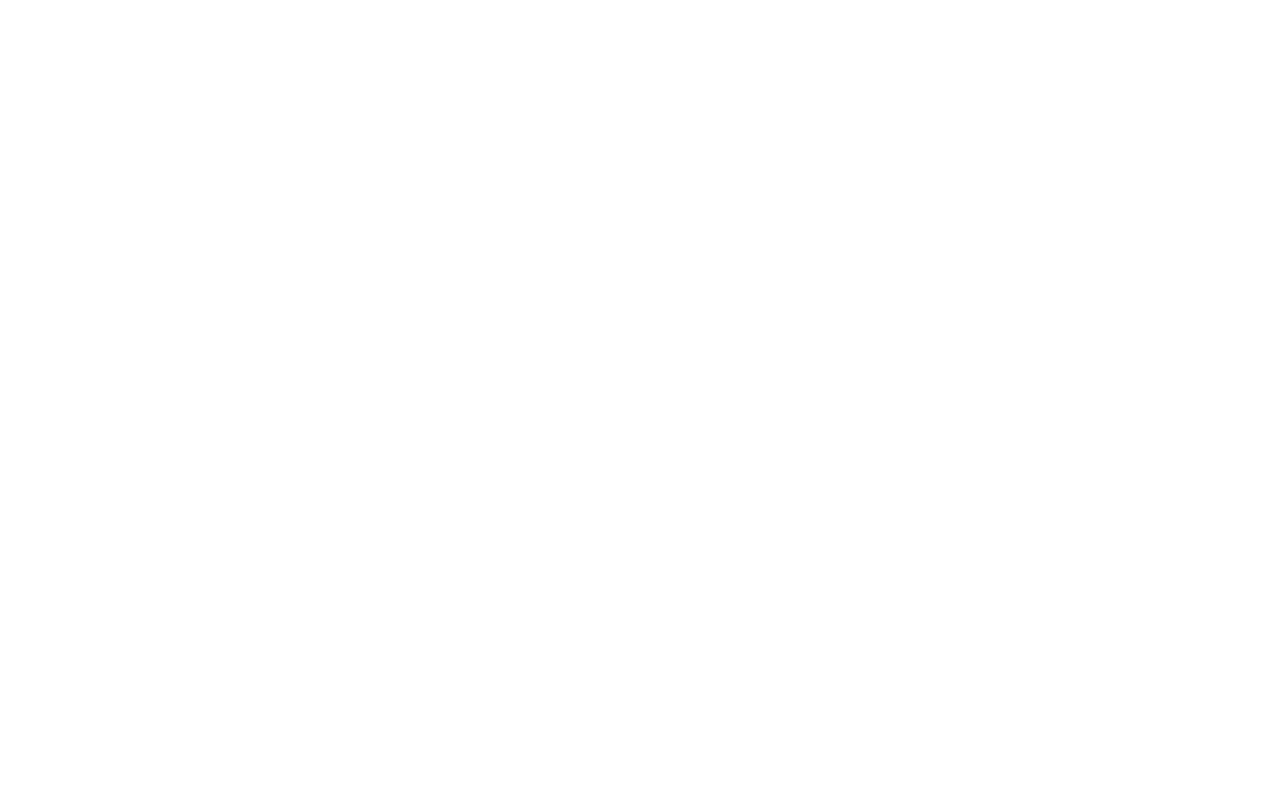
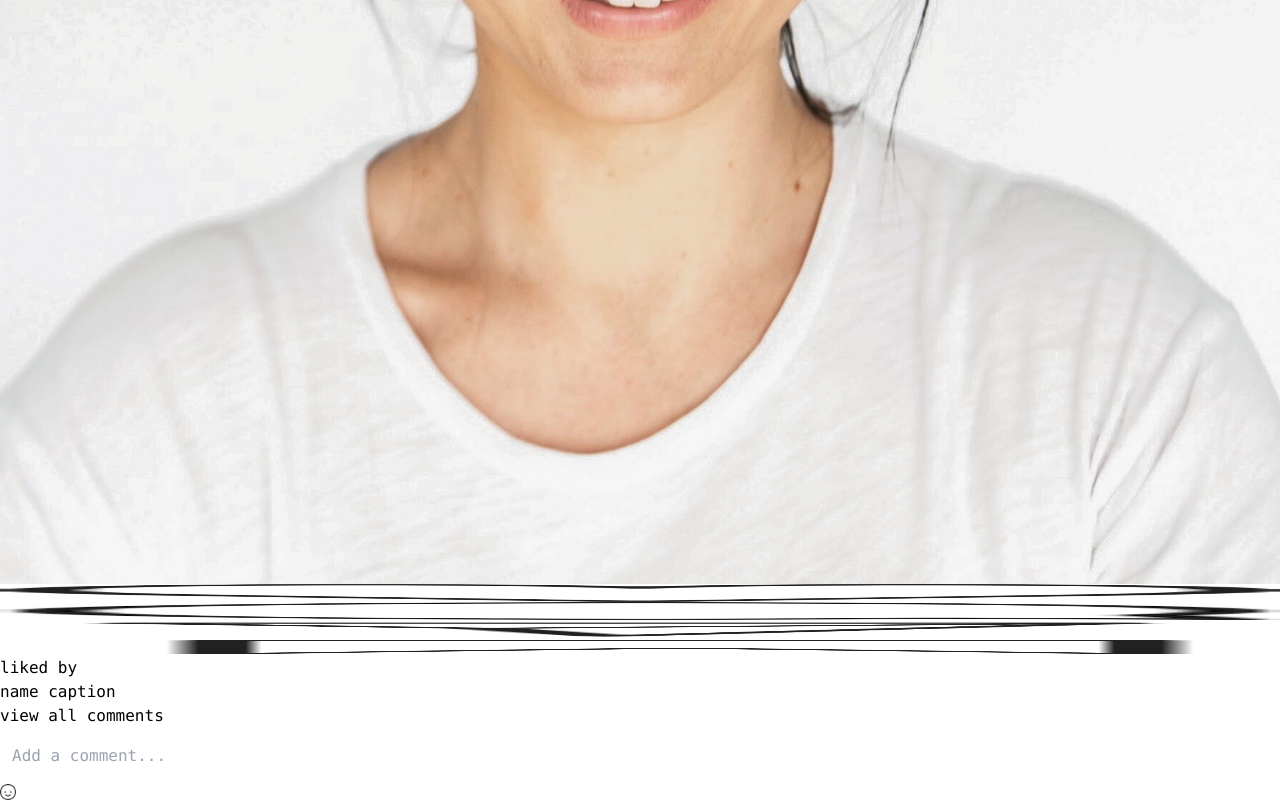
Before and after one commit to shishirchhetri/instagram, a React (Vite) app: page / in a window 1280 px wide. Shown: the part 1535-2335 px from the top of the page. Before the commit the page ends 800 px from the top, so only its background shows below. Built offline with nearby package versions, Linux system fonts and the light colour scheme.

Commit message:
created-post-card

```diff
--- a/src/App.jsx
+++ b/src/App.jsx
@@ -6,6 +6,7 @@ import Layout from './pages/Layout'
 import { Route, Routes } from "react-router-dom";
 import Home from "./pages/Home";
 import Sidebar from "./components/Sidebar";
+import PostCard from "./components/PostCard";
 // import Nav from "./components/Nav";
 const App = () => {
   return (
@@ -18,7 +19,6 @@ const App = () => {
           <Route path="/profile" element={<Profile />} />
         </Route>
       </Routes>
-
     </div>
   );
 };
--- a/src/components/PostCard.jsx
+++ b/src/components/PostCard.jsx
@@ -1,40 +1,53 @@
-import React from 'react'
-import profile from '../assets/img2.jpg'
+import React from "react";
+import profile from "../assets/img2.jpg";
+import { AiOutlineMenu, AiOutlineHeart } from "react-icons/ai";
+import like from '../assets/icons/like.png'
+import comment from '../assets/icons/comment.png'
+import send from '../assets/icons/send.png'
+import save from '../assets/icons/save.png'
+import smile from '../assets/icons/smile.png'
 
 const PostCard = () => {
   return (
-    <div className='w-full'>
-        <div className='bg-red-300 w-full'>
-        <div className='flex'>
-            <img src={profile} className='icon-comp rounded-full' alt="" srcset="" />
-            <div>Lalalalisa_m <span></span> <span>3 h</span></div>
+    <div className="w-64">
+      <div className="flex flex-col gap-2 p-3 pb-0 border-b border-green-950">
+        <div className="flex gap-2 " >
+          <img
+            src={profile}
+            className="icon-comp rounded-full"
+            alt=""
+            srcset=""
+          />
+          <div>
+            Lalalalisa_m <span></span> <span>3 h</span>
           </div>
-        <div>
-            <img src="" alt="" />
+        </div>
+        <div className="h-64 w-full">
+          <img src={profile} alt="post content image" className="post h-full w-full "/>
         </div>
 
-        <div>
-            <div>
-                <div>like</div>
-                <div>comment</div>
-                <div>share</div>
+        <div className="flex justify-between">
+          <div className="flex gap-4">
+            <div><img src={like} className="post-icon" alt="" srcset="" /></div>
+            <div><img src={comment} alt="" srcset="" className="post-icon" /></div>
+            <div><img src={send} alt="" className="post-icon" /></div>
           </div>
-            <div>save</div>
+          <div><img src={save} alt="" className="post-icon" /></div>
         </div>
         <div>
           <div>liked by </div>
-            <div>name <span>caption</span></div>
-            <div>
-                view all comments
+          <div className="flex gap-2">
+            name <span>caption</span>
           </div>
-            <div>
-                <input type="text" placeholder='Add a comment...' />
-                <span>emoji</span>
+          <div>view all comments</div>
+          <div className="flex justify-between items-center gap-4">
+            <input type="text" placeholder="Add a comment..." />
+            <span><img src={smile} className="post-icon-sm" alt="" srcset="" /></span>
           </div>
         </div>
       </div>
     </div>
-  )
-}
+  );
+};
 
-export default PostCard
+export default PostCard;
--- a/src/index.css
+++ b/src/index.css
@@ -8,7 +8,7 @@
 input[type="text"],
 input[type="password"],
 input[type="email"] {
-  @apply w-full border my-2 py-2 px-3 rounded-2xl;
+  @apply w-full  my-2 py-2 px-3 rounded-2xl focus:outline-none ;
 }
 
 li{
@@ -19,11 +19,14 @@ li{
   @apply flex h-5
 }
 
-.icon-comp{
-  @apply h-6 w-6
+.icon-comp, .post-icon{
+  @apply h-6 w-6 cursor-pointer
 }
-
-
-/* ul li{
-  @apply flex capitalize items-start text-center  p-4 justify-start bg-red-300 w-full gap-2 cursor-pointer
-} */
+.post-icon{
+  height: 18px;
+  width: 100%;
+}
+.post-icon-sm{
+  height: 16px;
+  cursor: pointer;
+}
```
Lines whose indentation alone changed are shown as unchanged.
